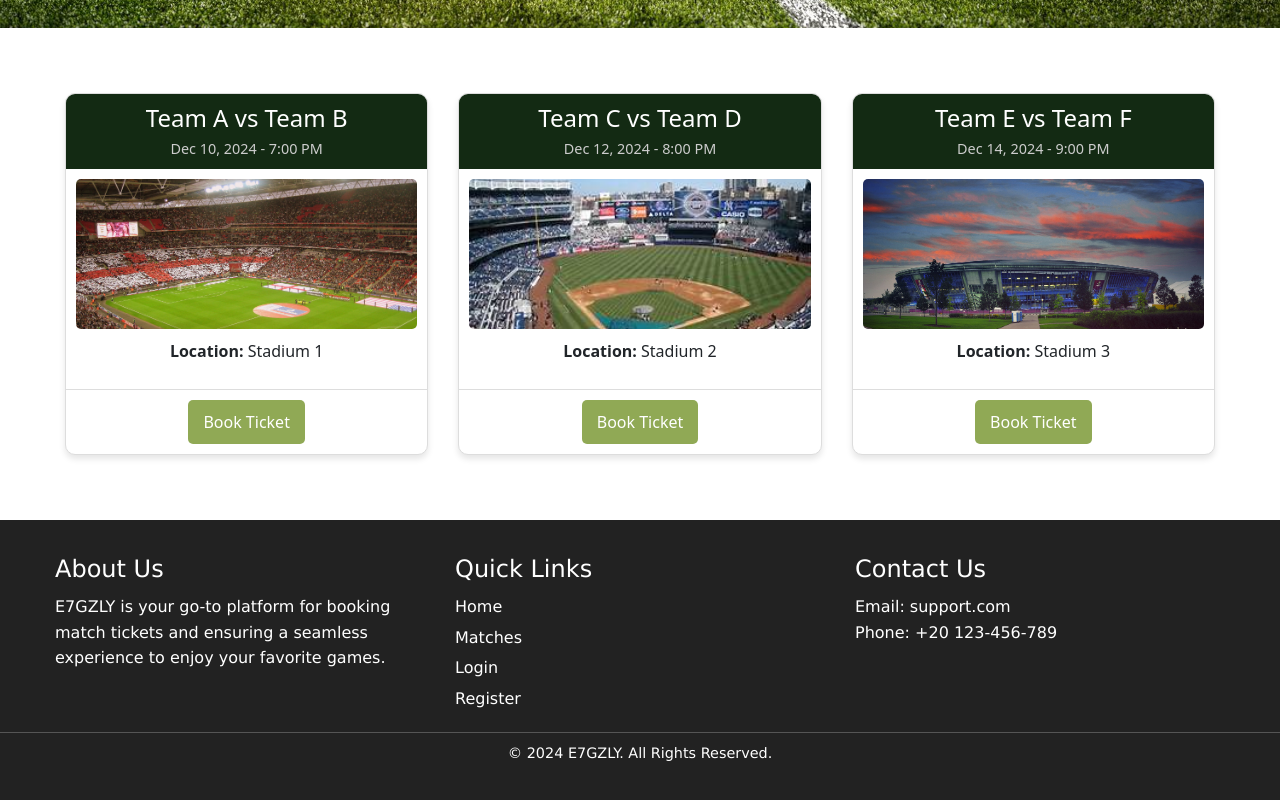
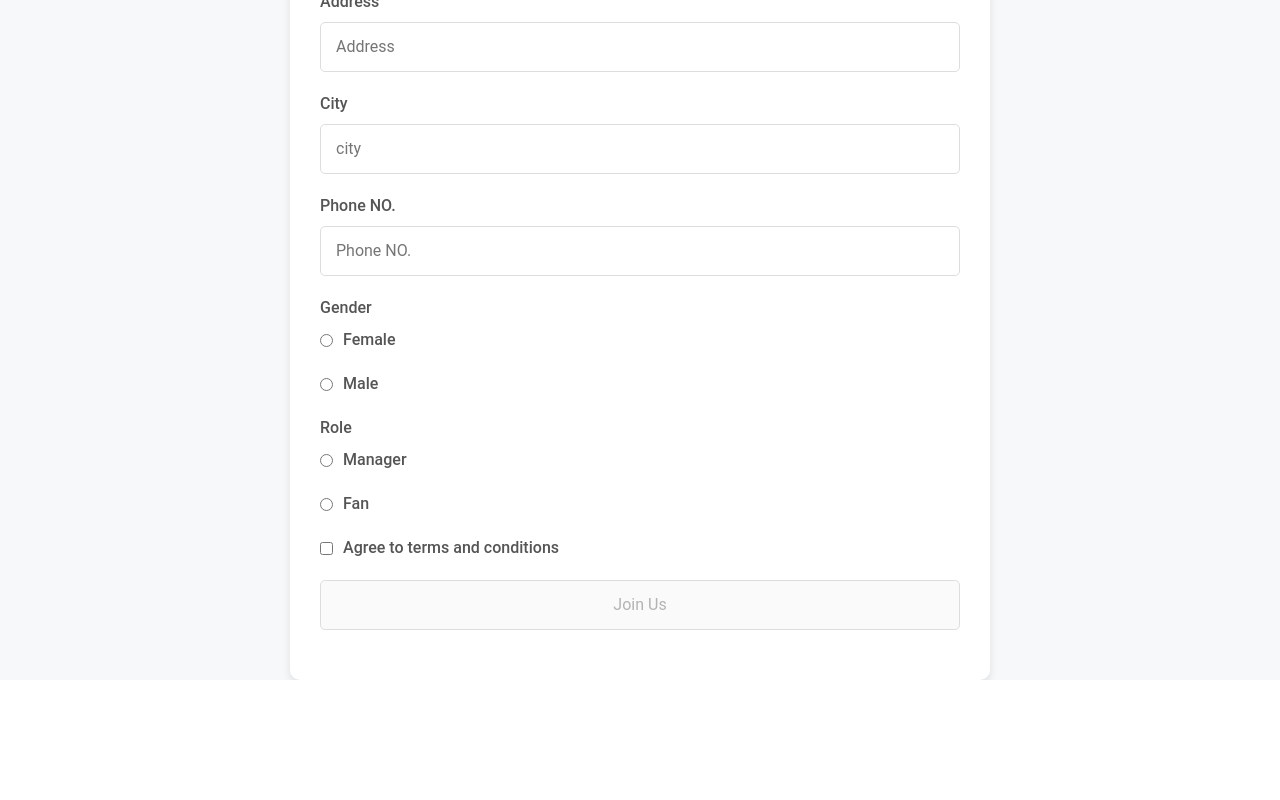
Before and after one commit to mennamohamed0207/Egyptian-Premier-League-Match-Reservation-System, an Angular app in the folder Frontend/match_reservation_app/: page /home in a window 1280 px wide. Shown: the part 672-1472 px from the top of the page. After the commit the page ends 1352 px from the top, so only its background shows below. Built offline with nearby package versions, Linux system fonts and the light colour scheme.

Commit message:
:angry: fixing routing bug

```diff
--- a/Frontend/match_reservation_app/src/app/app-routing.module.ts
+++ b/Frontend/match_reservation_app/src/app/app-routing.module.ts
@@ -29,11 +29,6 @@ const routes: Routes = [
   }
 ];
 
-@NgModule({
-  imports: [RouterModule.forRoot(routes)],
-  exports: [RouterModule]
-})
-
 
 @NgModule({
   imports: [RouterModule.forRoot(routes)],
--- a/Frontend/match_reservation_app/src/app/app.component.html
+++ b/Frontend/match_reservation_app/src/app/app.component.html
@@ -1,5 +1,5 @@
 <!-- <app-login></app-login> -->
 <!-- <app-match-page></app-match-page> -->
-<!-- <app-sign-up></app-sign-up> -->
+<app-sign-up></app-sign-up>
 <!-- <app-home-page></app-home-page> -->
-<router-outlet></router-outlet>
+<!-- <router-outlet></router-outlet> -->
--- a/Frontend/match_reservation_app/src/app/sign-up/sign-up.component.html
+++ b/Frontend/match_reservation_app/src/app/sign-up/sign-up.component.html
@@ -34,7 +34,6 @@
                 <input type="password" placeholder="Enter password" name="password" formControlName="password">
                 <div class="errorEmpty" *ngIf="myForm.get('password')?.touched && !myForm.get('password')?.valid">
                     <div *ngIf="myForm.get('password')?.errors?.['required']">Password is required</div>
-                    <div *ngIf="myForm.get('password')?.errors?.['passwordStrength']">Password is not valid</div>
                 </div>
 
             </div>
@@ -66,7 +65,7 @@
             <div class="form-group">
                 <label for="date">Birth Date</label>
                 <input type="date" name="birthDate" formControlName="birthDate">
-                <div class="errorEmpty" *ngIf="myForm.get('birthDate')?.touched && !myForm.get('age')?.valid">
+                <div class="errorEmpty" *ngIf="myForm.get('birthDate')?.touched && !myForm.get('birthDate')?.valid">
 
                     <div *ngIf="myForm.get('birthDate')?.errors?.['required']">Birth Date is required</div>
                 </div>
@@ -120,15 +119,15 @@
             <div class="form-group">
                 <label>Role</label>
                 <div class="form-group-inline">
-                    <input type="radio" id="radio2" name="role" value="manager" formControlName="role">
-                    <label for="radio2">Manager</label>
+                    <input type="radio" id="radio3" name="role" value="manager" formControlName="role">
+                    <label for="radio3">Manager</label>
                 </div>
                 <div class="form-group-inline">
-                    <input type="radio" id="radio2" name="role" value="fan" formControlName="role">
-                    <label for="radio2">Fan</label>
+                    <input type="radio" id="radio4" name="role" value="fan" formControlName="role">
+                    <label for="radio4">Fan</label>
                 </div>
                 <div class="errorEmpty" *ngIf="myForm.get('role')?.touched && !myForm.get('role')?.valid">
-                    <div *ngIf="myForm.get('role')?.errors?.['required']">Gender is required</div>
+                    <div *ngIf="myForm.get('role')?.errors?.['required']">Role is required</div>
                 </div>
             </div>
 
@@ -138,7 +137,12 @@
             <div class="form-group-inline">
                 <input type="checkbox" id="terms" name="terms" formControlName="terms">
                 <label for="terms">Agree to terms and conditions</label>
+                <div class="errorEmpty" *ngIf="myForm.get('terms')?.touched && !myForm.get('terms')?.valid">
+                    <div *ngIf="myForm.get('terms')?.errors?.['requiredTrue']">You must agree to the terms and
+                        conditions</div>
+                </div>
             </div>
+
 
             <!-- Submit Button -->
             <div class="form-group text-center">
--- a/Frontend/match_reservation_app/src/app/sign-up/sign-up.component.ts
+++ b/Frontend/match_reservation_app/src/app/sign-up/sign-up.component.ts
@@ -23,10 +23,9 @@ export class SignUpComponent  implements OnInit {
       city: new FormControl(null,[Validators.required]),
       phone: new FormControl(null,[Validators.required]),
       birthDate: new FormControl(null,[Validators.required]),
-      terms: new FormControl(null,[Validators.required]),
+      terms: new FormControl(null, [Validators.requiredTrue]), // Use Validators.requiredTrue for checkbox
       role:new FormControl(null,[Validators.required])
     },);
-    console.log(this.myForm);
 
   }
   onSubmit() {
```
Also changed, not shown: Frontend/match_reservation_app/src/app/sign-up/sign-up.component.css (line endings or trailing spaces).
